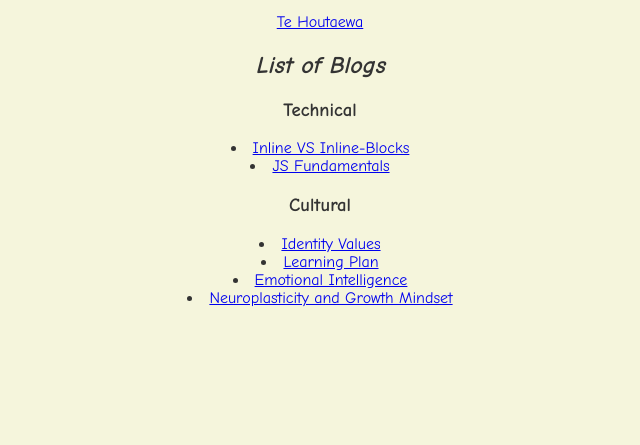
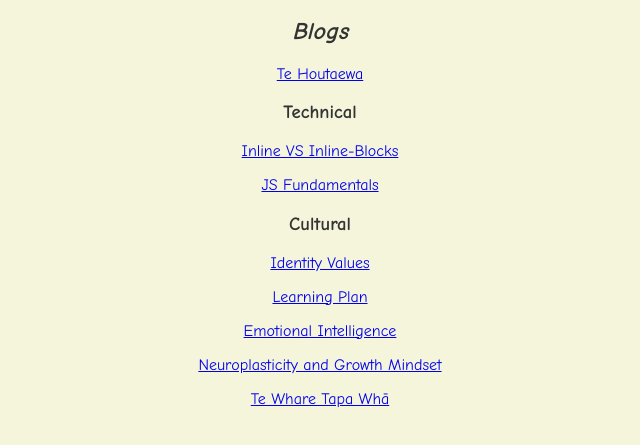
Before and after one commit to lukas-tongco/lukas-tongco.github.io, a plain HTML site: page index.html in a window 1280 px wide. Shown: the part 327-772 px from the top of the page, without its empty margins (320-960 px from the left). Drawn offline with Linux system fonts and the light colour scheme.

Commit message:
Create 'Wellbeing' blog and link to Home

```diff
--- a/index.html
+++ b/index.html
@@ -11,49 +11,50 @@
     <a href="https://redpandanetwork.org" target="_blank"
       ><img src="../images/red-panda.jpg" alt="A red panda!" class="red-panda"
     /></a>
+    <h2><em>Blogs</em></h2>
     <p>
       <a href="../blog/te-houtaewa-template.html" target="_blank"
         >Te Houtaewa</a
       >
     </p>
-    <h2><em>List of Blogs</em></h2>
     <div class="static">
       <h3>Technical</h3>
-      <ul>
-        <li>
+      <p>
         <a href="../blog/html-css.html" target="_blank"
           >Inline VS Inline-Blocks</a
         >
-        </li>
-        <li>
+      </p>
+      <p>
         <a href="../blog/javascript-dom.html" target="_blank"
           >JS Fundamentals</a
         >
-        </li>
-      </ul>
+      </p>
     </div>
     <div class="static">
       <h3>Cultural</h3>
-      <ul>
-        <li>
+      <p>
         <a href="../blog/identity-values.html" target="_blank"
           >Identity Values</a
         >
-        </li>
-        <li>
+      </p>
+      <p>
         <a href="../blog/learning-plan.html" target="_blank">Learning Plan</a>
-        </li>
-        <li>
+      </p>
+      <p>
         <a href="../blog/emotional-intelligence.html" target="_blank"
           >Emotional Intelligence</a
         >
-        </li>
-        <li>
+      </p>
+      <p>
         <a href="../blog/neuroplasticity.html" target="_blank"
           >Neuroplasticity and Growth Mindset</a
         >
-        </li>
-      </ul>
+      </p>
+      <p>
+        <a href="../blog/te-whare-tapa-wha.html" target="_blank"
+          >Te Whare Tapa Whā</a
+        >
+      </p>
     </div>
   </body>
 </html>
```
Also changed, not shown: blog/te-whare-tapa-wha.html (added, +36 -0 lines). Lines whose indentation alone changed are shown as unchanged.
